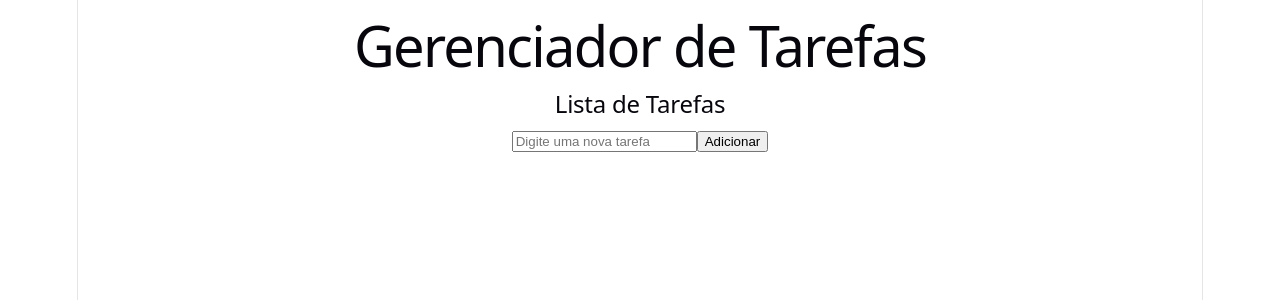
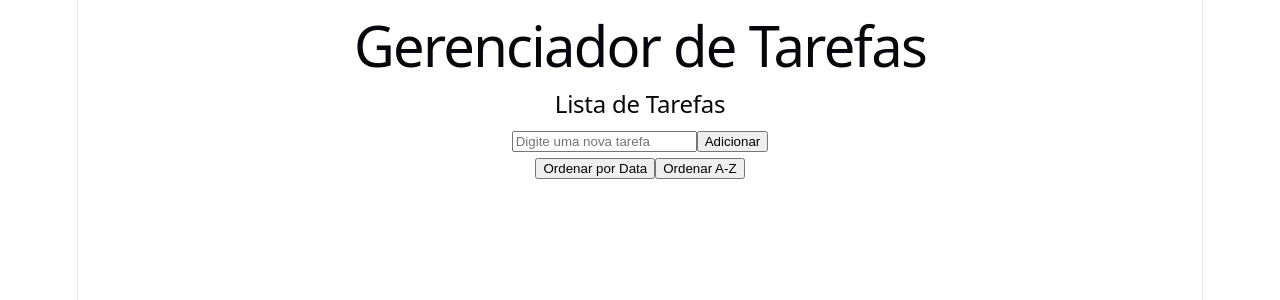
Before and after one commit to mbbia10/TDPW3, a React (Vite) app in the folder minha-lista-tarefas/: page / in a window 1280 px wide. Shown: the top 300 px of the page. Built offline with nearby package versions, Linux system fonts and the light colour scheme.

Commit message:
feat: adiciona ordenação de tarefas por data e ordem alfabética

```diff
--- a/minha-lista-tarefas/src/components/ListaTarefas.jsx
+++ b/minha-lista-tarefas/src/components/ListaTarefas.jsx
@@ -3,10 +3,16 @@ import { useState } from 'react';
 function ListaTarefas() {
   const [tarefas, setTarefas] = useState([]);
   const [novaTarefa, setNovaTarefa] = useState('');
+  const [ordem, setOrdem] = useState('data');
 
   const adicionarTarefa = () => {
     if (novaTarefa.trim() !== '') {
-      setTarefas([...tarefas, novaTarefa]);
+      const nova = {
+        texto: novaTarefa,
+        data: new Date()
+      };
+
+      setTarefas([...tarefas, nova]);
       setNovaTarefa('');
     }
   };
@@ -15,9 +21,18 @@ function ListaTarefas() {
     setTarefas(tarefas.filter((_, i) => i !== indice));
   };
 
+  const tarefasOrdenadas = [...tarefas].sort((a, b) => {
+    if (ordem === 'alfabetica') {
+      return a.texto.localeCompare(b.texto);
+    } else {
+      return new Date(b.data) - new Date(a.data);
+    }
+  });
+
   return (
     <div>
       <h2>Lista de Tarefas</h2>
+
       <input
         type="text"
         value={novaTarefa}
@@ -26,10 +41,19 @@ function ListaTarefas() {
       />
       <button onClick={adicionarTarefa}>Adicionar</button>
 
+      <div>
+        <button onClick={() => setOrdem('data')}>
+          Ordenar por Data
+        </button>
+        <button onClick={() => setOrdem('alfabetica')}>
+          Ordenar A-Z
+        </button>
+      </div>
+
       <ul>
-        {tarefas.map((tarefa, indice) => (
+        {tarefasOrdenadas.map((tarefa, indice) => (
           <li key={indice}>
-            {tarefa}
+            {tarefa.texto}
             <button onClick={() => removerTarefa(indice)}>Remover</button>
           </li>
         ))}
```
